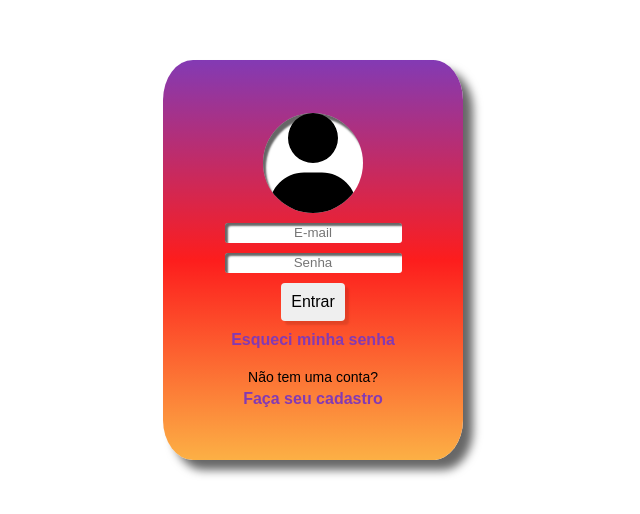
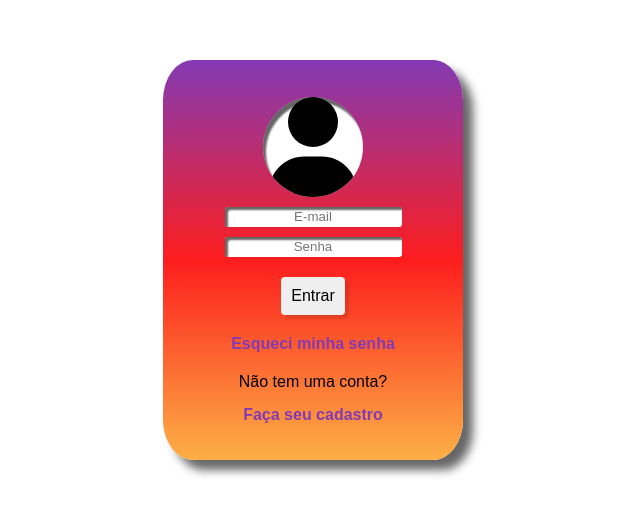
Before and after one commit to LeoBorges04/Login-Page, a plain HTML site: page index.html in a window 1280 px wide. Shown: the part 140-654 px from the top of the page, without its empty margins (327-967 px from the left). Drawn offline with Linux system fonts and the light colour scheme.

Commit message:
Update index.html

```diff
--- a/index.html
+++ b/index.html
@@ -12,40 +12,32 @@
 
     <form>
         <div class="container">
-
-
             <div class="loginIMG">
-
                 <div class="userIMG">
-
-                <img id="img1" src="./image/user-solid.svg" alt="loginIMG" width="200px" height="200px" style=" border-radius: 50%;">
+                    <img id="img" src="./image/user-solid.svg" alt="loginIMG" width="200px" height="200px" style="border-radius: 50%;">
                 </div>
 
                 <div class="input-group">
-
                     <input type="email" id="usuario" placeholder="E-mail" required/>
-
                     <input type="password" id="senha" placeholder="Senha" required/>
-
-
                 </div>
 
+                <button type="submit" style="margin-top: 10px;">Entrar</button>
+                <a href="criarSenha.html">
+                    <p style="margin-top: 20px;">Esqueci minha senha</p>
+                </a>
 
-            <button type="submit">Entrar</button>
-
-            <p><a  href="#">Esqueci minha senha</a></p>
                 <div class="textoA">
-
-                <p id="p2"> Não tem uma conta? </p>
-                <a href="#"><strong>Faça seu cadastro</strong></a>
+                    <p>Não tem uma conta? </p>
+                    <a href="cadastro.html">
+                        <p><strong>Faça seu cadastro</strong></p>
+                    </a>
                 </div>
-
             </div>
         </div>
 
-
-
-
+    </form>
+    <script src="source.js"></script>
 </form>
 </body>
 </html>
```
Lines whose indentation alone changed are shown as unchanged.
